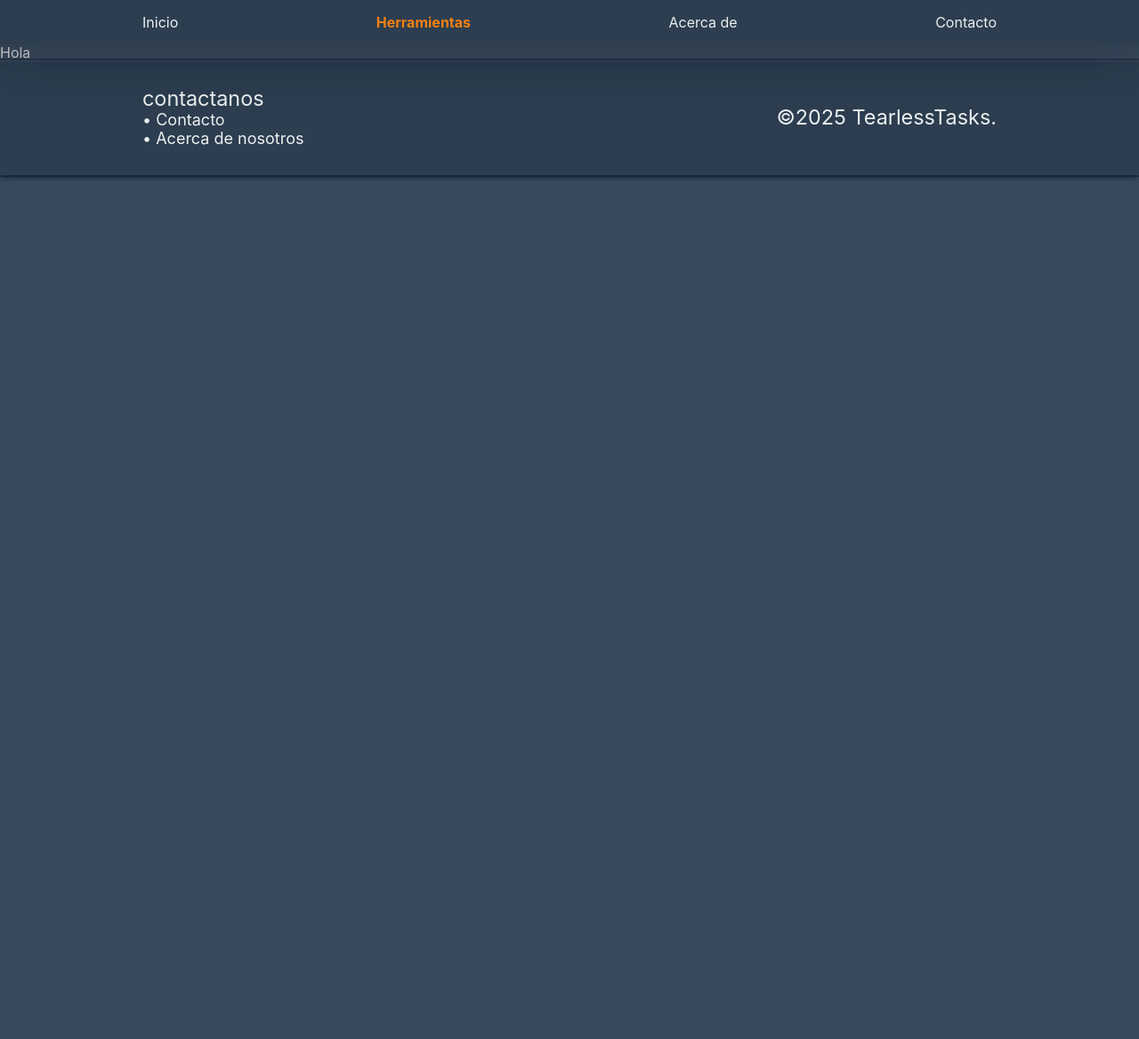
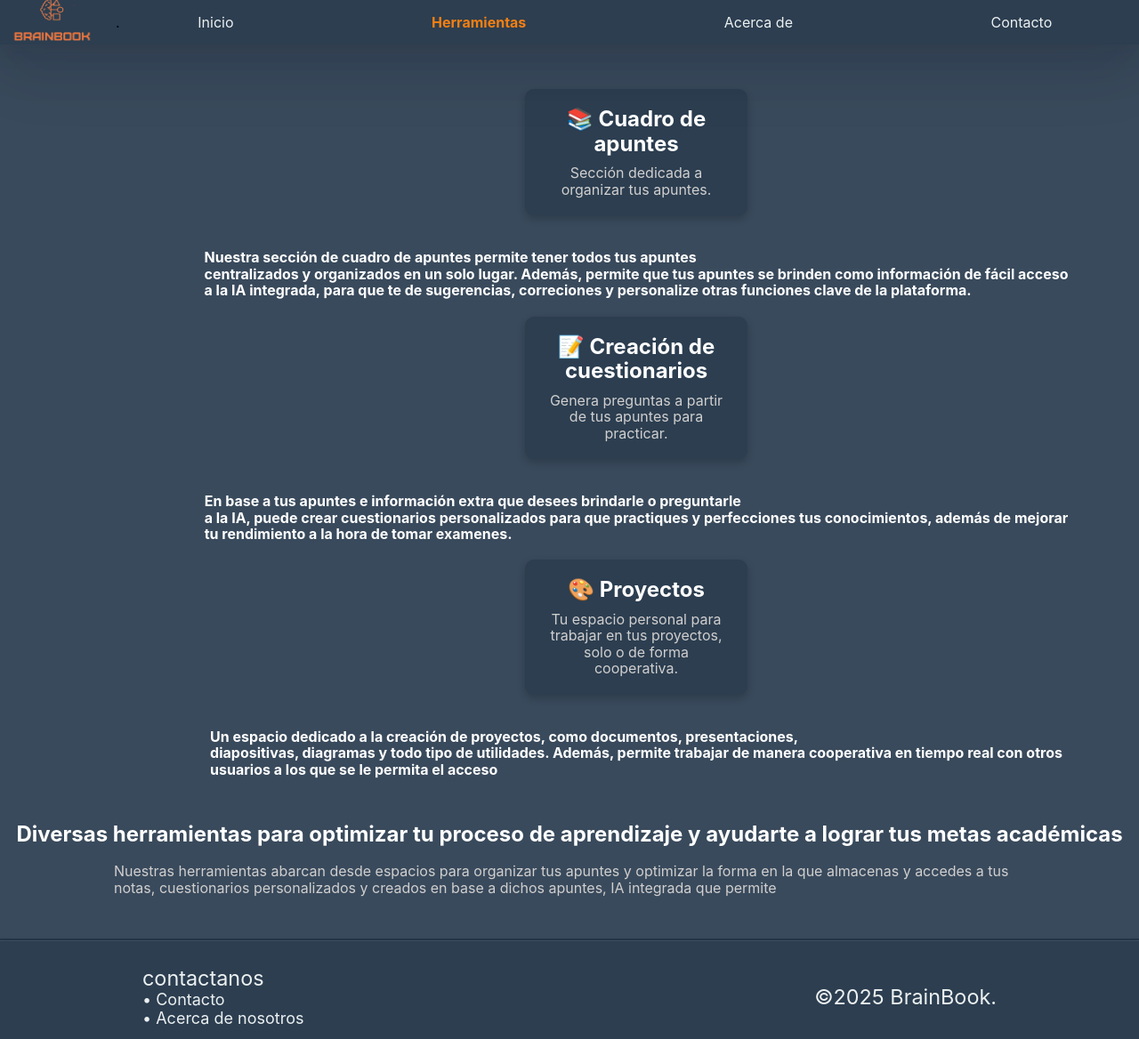
Before and after one commit to AndresCastril/Ingenier-a-software-I, a plain HTML site: page herramientas.html in a window 1280 px wide. Shown: the whole page at 89% size. Before the commit the page ends 800 px from the top, so only its background shows below. Drawn offline with nearby package versions, Linux system fonts and the light colour scheme.

Commit message:
Agregúe logotipos a los headers y corregí un color de fuente en css contacto

```diff
--- a/about.css
+++ b/about.css
@@ -39,3 +39,15 @@
     padding: 0; /* Opcional: elimina el padding predeterminado */
     margin: 0;
 }
+header {
+    display: flex;
+    align-items: center;  /* Centra verticalmente */
+    padding: 10px;
+}
+
+header img {
+    width: 100px; /* Ajusta el tamaño */
+    margin-top: 0px;
+    height: 80px;
+    margin-right: 20px; /* Espaciado a la derecha */
+}
--- a/contact.css
+++ b/contact.css
@@ -6,10 +6,13 @@
     display: flex;
     justify-content: center;
     gap: 50px;
+}
 
-
-
-
+.contacto h3{
+    color: rgb(31, 150, 255);
+    list-style: none;
+    padding: 0; /* Opcional: elimina el padding predeterminado */
+    margin: 0;
 }
 
 .contact-info {
@@ -24,3 +27,15 @@
     line-height: 1.8;
 
 }
+header {
+    display: flex;
+    align-items: center;  /* Centra verticalmente */
+    padding: 10px;
+}
+
+header img {
+    width: 100px; /* Ajusta el tamaño */
+    margin-top: 0px;
+    height: 80px;
+    margin-right: 20px; /* Espaciado a la derecha */
+}
--- a/herramientas.css
+++ b/herramientas.css
@@ -0,0 +1,54 @@
+.features {
+    display: flex; /* Usa flexbox para alinear mejor */
+    flex-wrap: wrap; /* Permite que los elementos se acomoden si no caben */
+    justify-content: center;
+    gap: 20px;
+    margin-top: 50px;
+    margin-left: 150px;
+}
+
+.feature {
+    background: #2c3e50;
+    padding: 20px;
+    border-radius: 10px;
+    width: 250px;
+    text-align: center;
+    box-shadow: 0px 4px 10px rgba(0, 0, 0, 0.2);
+}
+
+.feature h2 {
+    font-size: 1.5em;
+    margin-bottom: 10px;
+}
+.Descripcion {
+    width: 100%;
+    display: flex;
+    justify-content: center;
+    flex-direction: column;
+    align-items: center;
+    text-align: center;
+}
+
+.Descripcion p {
+    text-align: left;
+    max-width: 80%;
+}
+
+.texto-delante {
+    position: relative; /* Asegura que respete el flujo normal */
+    z-index: 10; /* Mayor que el cuadro de apuntes */
+    font-weight: bold; /* Opcional: resalta el texto */
+    color: white; /* Ajusta el color según el fondo */
+}
+header {
+    display: flex;
+    align-items: center;  /* Centra verticalmente */
+    padding: 10px;
+}
+
+header img {
+    width: 100px; /* Ajusta el tamaño */
+    margin-top: 0px;
+    height: 80px;
+    margin-right: 20px; /* Espaciado a la derecha */
+}
--- a/herramientas.html
+++ b/herramientas.html
@@ -1,15 +1,17 @@
 <!DOCTYPE html>
-<html lang="en">
+<html lang="es">
 <head>
     <meta charset="UTF-8">
     <meta name="viewport" content="width=device-width, initial-scale=1.0">
+    <title>Home - Plataforma de Aprendizaje</title>
     <link rel="stylesheet" href="style.css">
     <link rel="stylesheet" href="../normalize.css">
     <link rel="stylesheet" href="./herramientas.css">
-    <title>Herramientas</title>
 </head>
 <body>
+
     <header class="header">
+        <img src="imagenes/brainbook logo transparente.png" alt="Logotipo en el header">.
         <nav>
             <ul>
                 <li><a href="home.html">Inicio</a></li>
@@ -25,28 +27,53 @@
         </nav>
     </header>
 
+    <main class="contacto-cont">
 
-<p>Hola</p>
+        <section class="features">
+            <article class="feature">
+                <h2>📚 Cuadro de apuntes</h2>
+                <p>Sección dedicada a organizar tus apuntes.</p>
+            </article>
+            <p class="texto-delante"> <br> Nuestra sección de cuadro de apuntes permite tener todos tus apuntes <br> centralizados y organizados en un solo lugar. Además, permite que tus apuntes se brinden como información de fácil acceso <br> a la IA integrada, para que te de sugerencias, correciones y personalize otras funciones clave de la plataforma. </p>
+            <article class="feature">
+                <h2>📝 Creación de cuestionarios</h2>
+                <p>Genera preguntas a partir de tus apuntes para practicar.</p>
+            </article>
+            <p class="texto-delante"> <br> En base a tus apuntes e información extra que desees brindarle o preguntarle <br> a la IA, puede crear cuestionarios personalizados para que practiques y perfecciones tus conocimientos, además de mejorar <br> tu rendimiento a la hora de tomar examenes. </p>
+            <article class="feature">
+                <h2>🎨 Proyectos</h2>
+                <p>Tu espacio personal para trabajar en tus proyectos, solo o de forma cooperativa.</p>
+            </article>
+            <p class="texto-delante"> <br> Un espacio dedicado a la creación de proyectos, como documentos, presentaciones, <br> diapositivas, diagramas y todo tipo de utilidades. Además, permite trabajar de manera cooperativa en tiempo real con otros <br> usuarios a los que se le permita el acceso</p>
+        </section>
+
+        <section class ="Descripcion">
+            <h2>Diversas herramientas para optimizar tu proceso de aprendizaje y ayudarte a lograr tus metas académicas</h2>
+        <br>
+            <p> Nuestras herramientas abarcan desde espacios para organizar tus apuntes y optimizar la forma en la que almacenas y accedes a tus notas, cuestionarios personalizados y creados en base a dichos apuntes, IA integrada que permite
+            </p>
+        </section>
+
+
+
+
+    </main>
 
 
     <footer>
-        <nav>
+        <nav class="nav_footer">
             <ul>
                 <li><p>contactanos</p>
-                    <a href="contact.html">• Contacto</a>
+                    <a href="contact.html"> • Contacto</a>
                     <br>
                     <a href="about.html"> • Acerca de nosotros</a>
                 </li>
-                <li><p>©2025 TearlessTasks.</p></li>
+                <li><p>©2025 BrainBook.</p></li>
             </ul>
         </nav>
     </footer>
 
 
     <script src="script.js"></script>
-
-    </header>
-
-    <script src="script.js"></script>
 </body>
 </html>
--- a/home.css
+++ b/home.css
@@ -41,3 +41,15 @@
     max-width: 80%;
     text-align: left;
 }
+header {
+    display: flex;
+    align-items: center;  /* Centra verticalmente */
+    padding: 10px;
+}
+
+header img {
+    width: 100px; /* Ajusta el tamaño */
+    margin-top: 0px;
+    height: 80px;
+    margin-right: 20px; /* Espaciado a la derecha */
+}
--- a/iniciar.css
+++ b/iniciar.css
@@ -44,3 +44,15 @@ footer {
     color: #ecf0f1;
 
 }
+header {
+    display: flex;
+    align-items: center;  /* Centra verticalmente */
+    padding: 10px;
+}
+
+header img {
+    width: 100px; /* Ajusta el tamaño */
+    margin-top: 0px;
+    height: 80px;
+    margin-right: 20px; /* Espaciado a la derecha */
+}
--- a/register.css
+++ b/register.css
@@ -30,3 +30,15 @@
 .general a:hover{
     color: #f37f12;
 }
+header {
+    display: flex;
+    align-items: center;  /* Centra verticalmente */
+    padding: 10px;
+}
+
+header img {
+    width: 100px; /* Ajusta el tamaño */
+    margin-top: 0px;
+    height: 80px;
+    margin-right: 20px; /* Espaciado a la derecha */
+}
```
Also changed, not shown: about.html (+3 -2 lines), contact.html (+5 -4 lines), home.html (+2 -1 lines), iniciar.html (+2 -1 lines), register.html (+2 -1 lines), imagenes/brainbook logo transparente.png (added).
